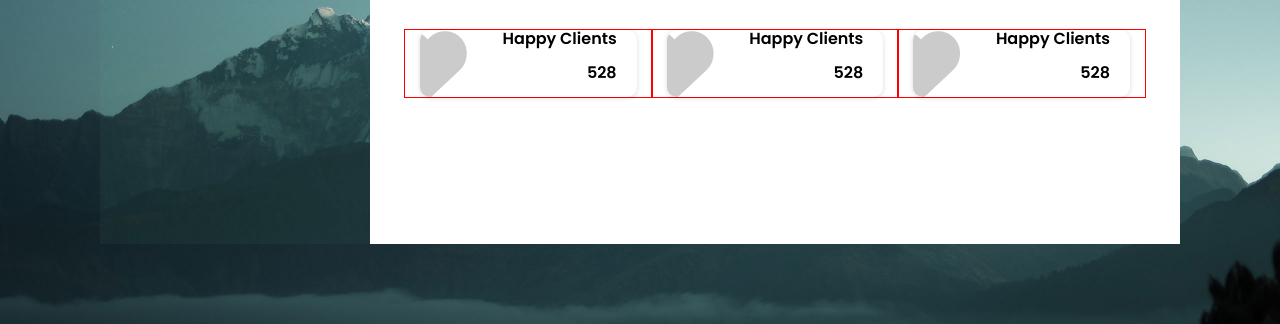
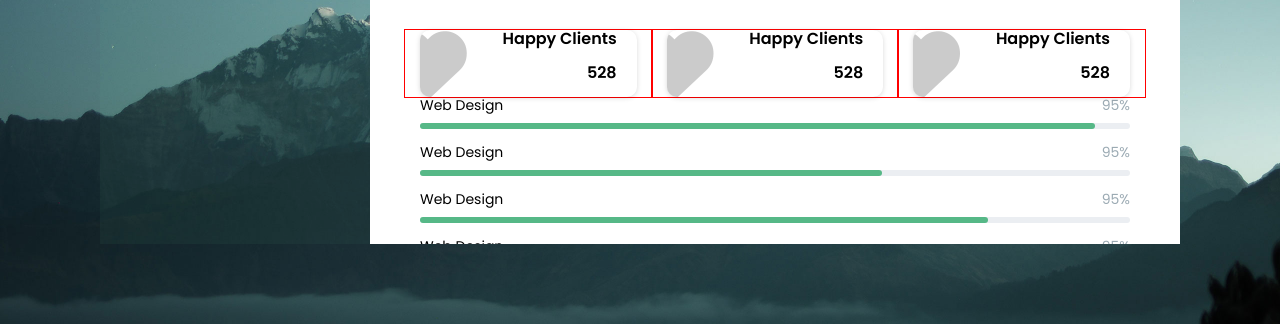
Before and after one commit to emmjan/CV, a plain HTML site: page index.html in a window 1280 px wide. Shown: the part 476-800 px from the top of the page. Drawn offline with Linux system fonts and the light colour scheme.

Commit message:
update CV

```diff
--- a/assets/sass/_variables.scss
+++ b/assets/sass/_variables.scss
@@ -9,3 +9,5 @@ $personalInfoAboutMeColor: #9baab3;
 $primaryColor: #000;
 $secondaryColor: #555;
 $statNummberColor: #9baab3;
+$progressBarBGColor:#ebeef2;
+$progressBarColor:#56b887;
--- a/assets/sass/sections/_aboutme.scss
+++ b/assets/sass/sections/_aboutme.scss
@@ -83,3 +83,42 @@
 
     }
 }
+
+.design-skills {
+    .skill {
+        margin: 0 0 15px 0;
+
+        .skill-top {
+            display: flex;
+            justify-content: space-between;
+            margin: 0 0 10px 0;
+            align-items: center;
+
+            .name {
+                color: $primaryColor;
+                font-size: 14px;
+            }
+
+            .percent {
+                color: $statNummberColor;
+                font-size: 14px;
+            }
+        }
+
+        .skill-bottom {
+            .progress {
+                border-radius: 4px;
+                background-color: $progressBarBGColor;
+                height: 6px;
+
+                .bar {
+                    display: block;
+                    height: 100%;
+                    background-color: $progressBarColor;
+                    border-radius: 4px;
+                }
+            }
+
+        }
+    }
+}
--- a/index.html
+++ b/index.html
@@ -85,6 +85,52 @@
                         </div>
 
                     </div>
+                    <div class="design-skills">
+                        <div class="skill">
+                            <div class="skill-top">
+                                <span class="name">Web Design</span>
+                                <span class="percent">95%</span>
+                            </div>
+                            <div class="skill-bottom">
+                                <div class="progress">
+                                    <span class="bar" style="width: 95%"></span>
+                                </div>
+                            </div>
+                        </div>
+                        <div class="skill">
+                            <div class="skill-top">
+                                <span class="name">Web Design</span>
+                                <span class="percent">95%</span>
+                            </div>
+                            <div class="skill-bottom">
+                                <div class="progress">
+                                    <span class="bar" style="width: 65%"></span>
+                                </div>
+                            </div>
+                        </div>
+                        <div class="skill">
+                            <div class="skill-top">
+                                <span class="name">Web Design</span>
+                                <span class="percent">95%</span>
+                            </div>
+                            <div class="skill-bottom">
+                                <div class="progress">
+                                    <span class="bar" style="width: 80%"></span>
+                                </div>
+                            </div>
+                        </div>
+                        <div class="skill">
+                            <div class="skill-top">
+                                <span class="name">Web Design</span>
+                                <span class="percent">95%</span>
+                            </div>
+                            <div class="skill-bottom">
+                                <div class="progress">
+                                    <span class="bar" style="width: 90%"></span>
+                                </div>
+                            </div>
+                        </div>
+                    </div>
                 </div>
             </section>
         </div>
```
Also changed, not shown: assets/css/main.css.
